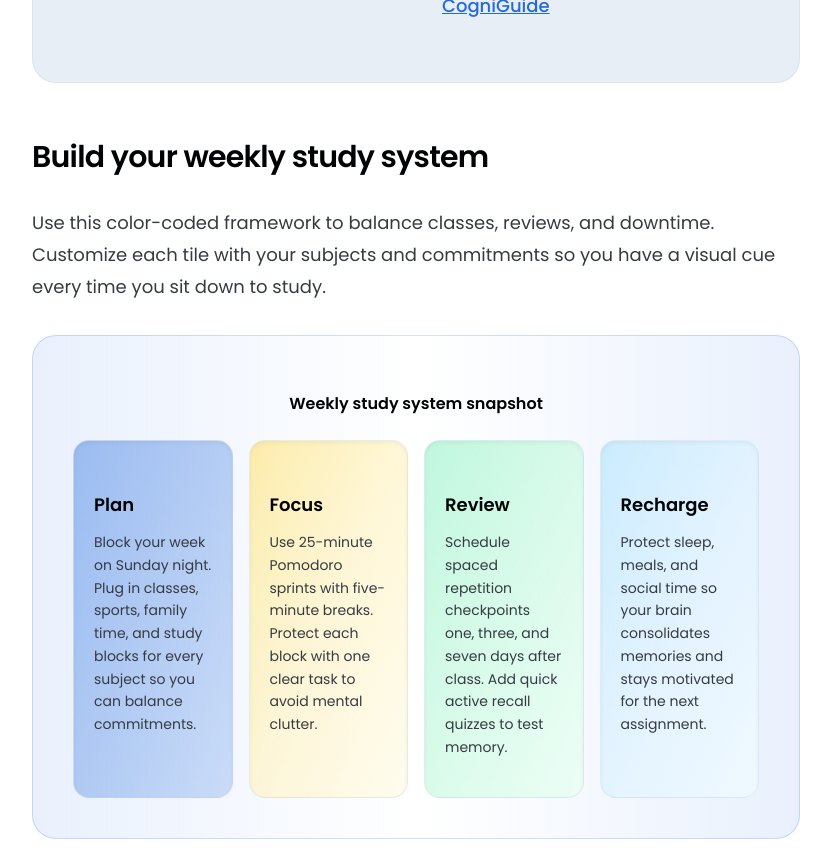
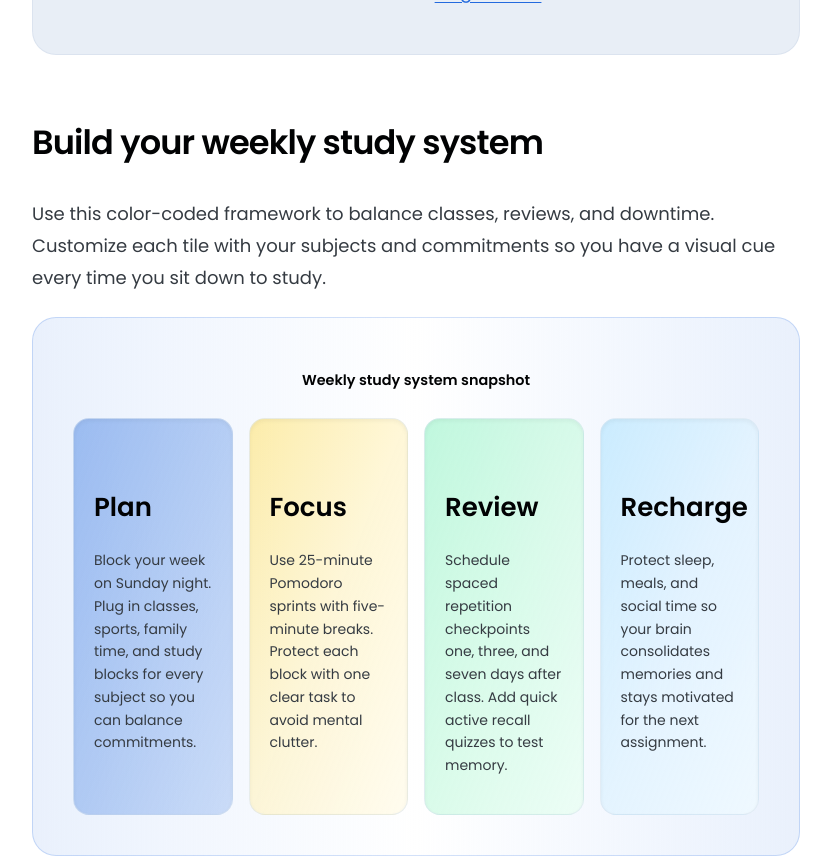
Before and after one commit to Led-adel-pilot/CogniGuide, a Next.js app: page /blog/study-tips-for-high-school-students in a window 1280 px wide. Shown: the part 1480-2338 px from the top of the page, without its empty margins (224-1055 px from the left). Built offline with nearby package versions, Linux system fonts and the light colour scheme.

Commit message:
CWV CSS optimization

```diff
--- a/app/blog/study-tips-for-high-school-students/page.tsx
+++ b/app/blog/study-tips-for-high-school-students/page.tsx
@@ -240,7 +240,7 @@ export default function StudyTipsForHighSchoolStudentsPage() {
           <meta itemProp="dateModified" content={UPDATED_AT_ISO} />
           <meta itemProp="author" content="CogniGuide Editorial Team" />
 
-          <header className="not-prose mb-12 space-y-6">
+          <header className="mb-12 space-y-6">
             <p className="text-xs font-semibold uppercase tracking-[0.3em] text-muted-foreground">High School Success</p>
             <h1 className="mb-6 text-4xl font-bold tracking-tight sm:text-5xl" itemProp="headline">
               Study Tips for High School Students: Your Friendly 2025 Playbook
@@ -260,7 +260,7 @@ export default function StudyTipsForHighSchoolStudentsPage() {
             </p>
           </header>
 
-          <div className="prose prose-lg prose-headings:font-semibold prose-headings:text-foreground prose-p:text-muted-foreground prose-a:text-primary prose-strong:text-foreground max-w-none">
+          <div className="rich-text rich-text--lg rich-text--full">
             <p>
               Whether you are juggling AP classes, sports, or part-time work, the right study habits can make your schedule feel manageable. The strategies below combine research-backed techniques like active recall and spaced repetition with realistic planning tools you can start using this week. Sprinkle in a supportive mindset, a strong study environment, and a few smart tech helpers, and you will notice how quickly your confidence grows.
             </p>
@@ -553,7 +553,7 @@ export default function StudyTipsForHighSchoolStudentsPage() {
               <SectionHeading number="9" className="mt-0" id="faqs-heading">
                 FAQs: study strategies for teens
               </SectionHeading>
-              <div className="not-prose divide-y divide-border/60 overflow-hidden rounded-3xl border border-border/60 bg-background">
+              <div className="divide-y divide-border/60 overflow-hidden rounded-3xl border border-border/60 bg-background">
                 {faqItems.map((faq) => (
                   <details key={faq.question} className="group">
                     <summary className="flex cursor-pointer list-none items-center justify-between gap-4 px-6 py-5 text-left text-lg font-semibold text-foreground transition-colors hover:text-primary group-open:text-primary">
--- a/app/globals.css
+++ b/app/globals.css
@@ -223,150 +223,200 @@
   }
 }
 
-/* Mind Map Styles - Unchanged */
-:root {
-    --background-color: var(--color-background);
-    --node-bg-color: var(--color-background);
-    --node-border-color: var(--color-border);
-    --node-shadow: none;
-    --root-border-color: var(--color-primary);
-    --root-text-color: var(--color-primary);
-    --connector-color: var(--color-border);
-    --text-color: var(--color-foreground);
-    --hover-border-color: var(--color-primary);
-    --code-bg-color: var(--color-muted);
+/* Rich text (replacement for tailwind typography) */
+.rich-text {
+  color: var(--color-foreground);
+  font-size: 1rem;
+  line-height: 1.75;
+  max-width: min(65ch, 100%);
 }
 
-.map-viewport {
-    flex-grow: 1;
-    position: relative;
-    overflow: hidden;
-    background-color: var(--color-background);
+.rich-text--full {
+  max-width: none;
 }
 
-#mindmap-container {
-    position: relative;
-    min-width: 100%;
-    min-height: 100%;
-    box-sizing: border-box;
-    transform-origin: 0 0;
+.rich-text--lg {
+  font-size: 1.125rem;
+  line-height: 1.7778;
 }
 
-.mindmap-node {
-    position: absolute;
-    background-color: var(--node-bg-color);
-    border: 2px solid var(--node-border-color);
-    border-radius: 25px;
-    padding: 8px 14px;
-    box-shadow: var(--node-shadow);
-    cursor: pointer;
-    /* Prefer app font but ensure robust emoji fallback (Windows + macOS + Linux) */
-    font-family: "Poppins", system-ui, -apple-system, "Segoe UI Emoji", "Apple Color Emoji", "Noto Color Emoji", "Segoe UI Symbol", "Segoe UI", Roboto, "Helvetica Neue", Arial, "Noto Sans", sans-serif;
-    /* Stabilize glyph rasterization across animations */
-    /* Avoid over-aggressive compositing to prevent long-lived raster layers */
-    backface-visibility: hidden;
-    /* Limit will-change to opacity/position so text gets re-rasterized at final scale */
-    will-change: opacity, top, left;
-    /* Improve text rendering clarity */
-    -webkit-font-smoothing: antialiased;
-    -moz-osx-font-smoothing: grayscale;
-    transition: border-color 0.2s, background-color 0.2s,
-                transform 0.35s cubic-bezier(0.4, 0, 0.2, 1),
-                opacity 0.35s cubic-bezier(0.4, 0, 0.2, 1),
-                top 0.35s cubic-bezier(0.4, 0, 0.2, 1),
-                left 0.35s cubic-bezier(0.4, 0, 0.2, 1);
-    white-space: nowrap;
-    font-size: 15px;
-    font-weight: 500;
-    color: var(--text-color);
+.rich-text > :first-child {
+  margin-top: 0;
 }
 
-.mindmap-node:hover {
-    border-color: var(--hover-border-color);
-    z-index: 5;
+.rich-text > :last-child {
+  margin-bottom: 0;
 }
 
-.mindmap-node.has-children:hover {
-    transform: scale(1.05);
+.rich-text p,
+.rich-text ul,
+.rich-text ol,
+.rich-text blockquote,
+.rich-text pre,
+.rich-text table,
+.rich-text figure {
+  margin-block: 1.25em;
 }
 
-.mindmap-node.root {
-    background-color: var(--node-bg-color);
-    color: var(--root-text-color, #ffffff);
-    font-weight: bold;
-    border-color: var(--root-border-color, var(--root-bg-color));
+.rich-text p,
+.rich-text li {
+  color: var(--color-muted-foreground);
 }
 
-.mindmap-node.has-children::after {
-    content: '';
-    position: absolute;
-    right: -7px;
-    top: 50%;
-    transform: translateY(-50%);
-    width: 14px;
-    height: 14px;
-    background-color: var(--node-bg-color);
-    border: 2px solid var(--indicator-border-color, var(--connector-color));
-    border-radius: 50%;
-    box-sizing: border-box;
-    transition: background-color 0.2s, border-color 0.2s;
+.rich-text h1,
+.rich-text h2,
+.rich-text h3,
+.rich-text h4,
+.rich-text h5,
+.rich-text h6 {
+  color: var(--color-foreground);
+  font-family: var(--font-heading);
+  font-weight: 600;
+  line-height: 1.25;
+  margin-top: 2em;
+  margin-bottom: 1em;
 }
 
-.mindmap-node.root.has-children::after {
-     background-color: var(--root-text-color);
+.rich-text h1 {
+  font-size: clamp(2.25rem, 2.5vw + 1rem, 2.75rem);
+  margin-top: 0;
 }
 
-.mindmap-node.collapsed.has-children::after {
-    background-color: var(--collapsed-indicator-color, #007bff);
+.rich-text h2 {
+  font-size: clamp(1.75rem, 2vw + 0.5rem, 2.125rem);
 }
 
-#mindmap-svg {
-    position: absolute; top: 0; left: 0; width: 100%; height: 100%; z-index: -1; pointer-events: none;
+.rich-text h3 {
+  font-size: clamp(1.375rem, 1.5vw + 0.5rem, 1.625rem);
 }
 
-#mindmap-svg path {
-    fill: none !important;
+.rich-text h4 {
+  font-size: 1.25rem;
 }
 
-.connector-path {
-    stroke: var(--connector-color);
-    stroke-width: 2px;
-    fill: none !important;
-    stroke-linecap: round;
-    stroke-linejoin: round;
-    transition: stroke 0.2s ease,
-                opacity 0.25s ease 50ms,
-                d 0.35s cubic-bezier(0.4, 0, 0.2, 1);
+.rich-text ul,
+.rich-text ol {
+  padding-inline-start: 1.625em;
 }
 
-.mindmap-node code {
-    background-color: var(--code-bg-color);
-    padding: 0.2em 0.4em;
-    margin: 0;
-    font-size: 85%;
-    border-radius: 3px;
+.rich-text ul {
+  list-style: disc;
 }
 
-.mindmap-node a {
-    color: var(--root-bg-color);
-    text-decoration: none;
+.rich-text ol {
+  list-style: decimal;
 }
 
-.mindmap-node a:hover {
-    text-decoration: underline;
+.rich-text li + li {
+  margin-top: 0.5em;
 }
 
-.mindmap-node del {
-    opacity: 0.7;
+.rich-text ul ul,
+.rich-text ul ol,
+.rich-text ol ul,
+.rich-text ol ol {
+  margin-block: 0.75em;
 }
 
-.mindmap-node mark {
-    background-color: oklch(75% 0.15 60);
-    padding: 0.1em 0.2em;
+.rich-text blockquote {
+  border-inline-start: 4px solid var(--color-primary);
+  padding-inline-start: 1em;
+  margin-inline: 0;
+  font-style: italic;
+  color: var(--color-foreground);
 }
 
-.katex {
-    font-size: 1.2em !important;
+.rich-text blockquote p {
+  color: inherit;
+}
+
+.rich-text a {
+  color: var(--color-primary);
+  text-decoration: underline;
+  text-decoration-thickness: 0.08em;
+  text-underline-offset: 0.2em;
+}
+
+.rich-text a:hover {
+  color: color-mix(in oklab, var(--color-primary) 85%, var(--color-foreground));
+}
+
+.rich-text strong {
+  color: var(--color-foreground);
+  font-weight: 600;
+}
+
+.rich-text code {
+  font-family: var(--font-mono, ui-monospace, "SFMono-Regular", Menlo, Monaco, Consolas, "Liberation Mono", "Courier New", monospace);
+  background-color: var(--color-muted);
+  padding: 0.2em 0.4em;
+  border-radius: 0.375rem;
+  font-size: 0.875em;
+}
+
+.rich-text pre {
+  background-color: var(--color-muted);
+  padding: 1.25em;
+  border-radius: 1rem;
+  overflow-x: auto;
+}
+
+.rich-text pre code {
+  background: none;
+  padding: 0;
+  font-size: 0.95em;
+}
+
+.rich-text table {
+  width: 100%;
+  border-collapse: collapse;
+  font-size: 0.95rem;
+}
+
+.rich-text thead th {
+  color: var(--color-foreground);
+  font-weight: 600;
+}
+
+.rich-text th,
+.rich-text td {
+  border-bottom: 1px solid var(--color-border);
+  padding: 0.75em;
+  text-align: left;
+  vertical-align: top;
+}
+
+.rich-text hr {
+  border: none;
+  border-top: 1px solid var(--color-border);
+  margin-block: 2em;
+}
+
+.rich-text img,
+.rich-text video,
+.rich-text picture > img {
+  max-width: 100%;
+  height: auto;
+  border-radius: 1rem;
+}
+
+.rich-text figure {
+  display: block;
+  text-align: center;
+}
+
+.rich-text figcaption {
+  margin-top: 0.75em;
+  font-size: 0.9rem;
+  color: var(--color-muted-foreground);
+}
+
+[data-theme="dark"] .rich-text blockquote {
+  border-color: color-mix(in oklab, var(--color-primary) 85%, transparent);
+}
+
+[data-theme="dark"] .rich-text pre {
+  background-color: color-mix(in oklab, var(--color-muted) 65%, transparent);
 }
 
 @layer utilities {
--- a/components/EmbeddedMindMap.tsx
+++ b/components/EmbeddedMindMap.tsx
@@ -1,5 +1,6 @@
 'use client';
 
+import '@/styles/mindmap.css';
 import { useCallback, useEffect, useRef } from 'react';
 import { initializeMindMap, cleanup } from '@/lib/markmap-renderer';
 import { ensureKatexAssets } from '@/lib/katex-loader';
--- a/components/FlashcardGeneratorLanding.tsx
+++ b/components/FlashcardGeneratorLanding.tsx
@@ -542,7 +542,7 @@ export default function FlashcardGeneratorLanding({ page }: FlashcardGeneratorLa
 
           {page.seoSection ? (
             <section className="pt-8 md:pt-12 pb-16 bg-muted/20 border-t">
-              <div className="container prose prose-slate dark:prose-invert max-w-none">
+              <div className="container rich-text rich-text--full">
                 <h2
                   id={page.slug.replace(/[^a-z0-9-]/gi, '-')}
                   className="text-2xl md:text-3xl font-bold font-heading tracking-tight mb-6"
--- a/components/MindMapModal.tsx
+++ b/components/MindMapModal.tsx
@@ -1,5 +1,6 @@
 'use client';
 
+import '@/styles/mindmap.css';
 import { useCallback, useEffect, useRef, useState } from 'react';
 import dynamic from 'next/dynamic';
 import { initializeMindMap, cleanup, getFullMindMapBounds, updateMindMap, recommendPrintScaleMultiplier, getPrintZoomBias, collapseToMainBranches } from '@/lib/markmap-renderer';
--- /dev/null
+++ b/styles/mindmap.css
@@ -0,0 +1,145 @@
+:root {
+  --background-color: var(--color-background);
+  --node-bg-color: var(--color-background);
+  --node-border-color: var(--color-border);
+  --node-shadow: none;
+  --root-border-color: var(--color-primary);
+  --root-text-color: var(--color-primary);
+  --connector-color: var(--color-border);
+  --text-color: var(--color-foreground);
+  --hover-border-color: var(--color-primary);
+  --code-bg-color: var(--color-muted);
+}
+
+.map-viewport {
+  flex-grow: 1;
+  position: relative;
+  overflow: hidden;
+  background-color: var(--color-background);
+}
+
+#mindmap-container {
+  position: relative;
+  min-width: 100%;
+  min-height: 100%;
+  box-sizing: border-box;
+  transform-origin: 0 0;
+}
+
+.mindmap-node {
+  position: absolute;
+  background-color: var(--node-bg-color);
+  border: 2px solid var(--node-border-color);
+  border-radius: 25px;
+  padding: 8px 14px;
+  box-shadow: var(--node-shadow);
+  cursor: pointer;
+  font-family: "Poppins", system-ui, -apple-system, "Segoe UI Emoji", "Apple Color Emoji", "Noto Color Emoji", "Segoe UI Symbol", "Segoe UI", Roboto, "Helvetica Neue", Arial, "Noto Sans", sans-serif;
+  backface-visibility: hidden;
+  will-change: opacity, top, left;
+  -webkit-font-smoothing: antialiased;
+  -moz-osx-font-smoothing: grayscale;
+  transition: border-color 0.2s, background-color 0.2s,
+              transform 0.35s cubic-bezier(0.4, 0, 0.2, 1),
+              opacity 0.35s cubic-bezier(0.4, 0, 0.2, 1),
+              top 0.35s cubic-bezier(0.4, 0, 0.2, 1),
+              left 0.35s cubic-bezier(0.4, 0, 0.2, 1);
+  white-space: nowrap;
+  font-size: 15px;
+  font-weight: 500;
+  color: var(--text-color);
+}
+
+.mindmap-node:hover {
+  border-color: var(--hover-border-color);
+  z-index: 5;
+}
+
+.mindmap-node.has-children:hover {
+  transform: scale(1.05);
+}
+
+.mindmap-node.root {
+  background-color: var(--node-bg-color);
+  color: var(--root-text-color, #ffffff);
+  font-weight: bold;
+  border-color: var(--root-border-color, var(--root-bg-color));
+}
+
+.mindmap-node.has-children::after {
+  content: '';
+  position: absolute;
+  right: -7px;
+  top: 50%;
+  transform: translateY(-50%);
+  width: 14px;
+  height: 14px;
+  background-color: var(--node-bg-color);
+  border: 2px solid var(--indicator-border-color, var(--connector-color));
+  border-radius: 50%;
+  box-sizing: border-box;
+  transition: background-color 0.2s, border-color 0.2s;
+}
+
+.mindmap-node.root.has-children::after {
+  background-color: var(--root-text-color);
+}
+
+.mindmap-node.collapsed.has-children::after {
+  background-color: var(--collapsed-indicator-color, #007bff);
+}
+
+#mindmap-svg {
+  position: absolute;
+  top: 0;
+  left: 0;
+  width: 100%;
+  height: 100%;
+  z-index: -1;
+  pointer-events: none;
+}
+
+#mindmap-svg path {
+  fill: none !important;
+}
+
+.connector-path {
+  stroke: var(--connector-color);
+  stroke-width: 2px;
+  fill: none !important;
+  stroke-linecap: round;
+  stroke-linejoin: round;
+  transition: stroke 0.2s ease,
+              opacity 0.25s ease 50ms,
+              d 0.35s cubic-bezier(0.4, 0, 0.2, 1);
+}
+
+.mindmap-node code {
+  background-color: var(--code-bg-color);
+  padding: 0.2em 0.4em;
+  margin: 0;
+  font-size: 85%;
+  border-radius: 3px;
+}
+
+.mindmap-node a {
+  color: var(--root-bg-color);
+  text-decoration: none;
+}
+
+.mindmap-node a:hover {
+  text-decoration: underline;
+}
+
+.mindmap-node del {
+  opacity: 0.7;
+}
+
+.mindmap-node mark {
+  background-color: oklch(75% 0.15 60);
+  padding: 0.1em 0.2em;
+}
+
+.katex {
+  font-size: 1.2em !important;
+}
--- a/tailwind.config.js
+++ b/tailwind.config.js
@@ -13,7 +13,7 @@ const config = {
   theme: {
     extend: {},
   },
-  plugins: [require("@tailwindcss/typography")],
+  plugins: [],
 };
 
 module.exports = config;
```
Also changed, not shown: app/blog/how-to-study-for-exams/page.tsx (+4 -4 lines).
